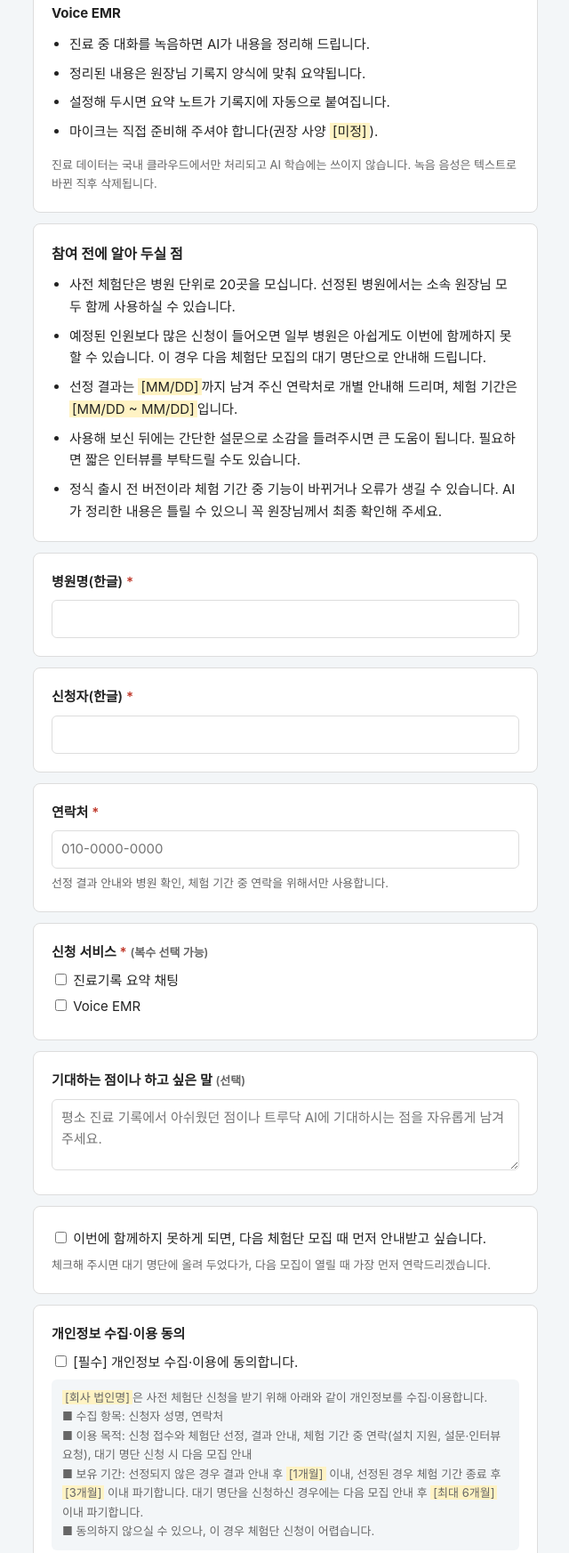
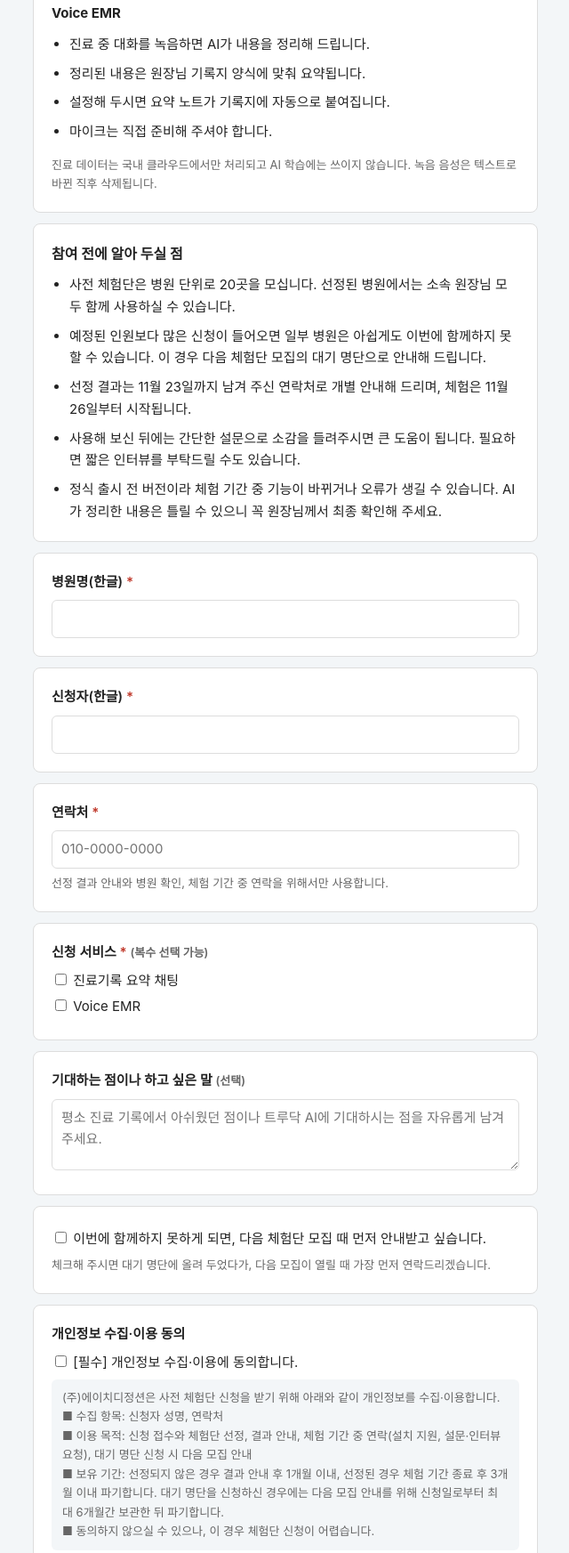
Before and after one commit to dhkim-hdj/truedoc-ai-beta-preview, a plain HTML site: page index.html in a window 1280 px wide. Shown: the part 754-2499 px from the top of the page at 89% size, without its empty margins (319-959 px from the left). Drawn offline with Linux system fonts and the light colour scheme.

Commit message:
Fill in dates, company name, retention periods
Co-Authored-By: Claude Opus 5.5 <noreply@anthropic.com>

```diff
--- a/index.html
+++ b/index.html
@@ -85,7 +85,7 @@
       <li>진료 중 대화를 녹음하면 AI가 내용을 정리해 드립니다.</li>
       <li>정리된 내용은 원장님 기록지 양식에 맞춰 요약됩니다.</li>
       <li>설정해 두시면 요약 노트가 기록지에 자동으로 붙여집니다.</li>
-      <li>마이크는 직접 준비해 주셔야 합니다(권장 사양 <span class="tbd">[미정]</span>).</li>
+      <li>마이크는 직접 준비해 주셔야 합니다.</li>
     </ul>
     <p class="muted" style="margin-top:14px">진료 데이터는 국내 클라우드에서만 처리되고 AI 학습에는 쓰이지 않습니다. 녹음 음성은 텍스트로 바뀐 직후 삭제됩니다.</p>
   </div>
@@ -95,7 +95,7 @@
     <ul class="notes">
       <li>사전 체험단은 병원 단위로 20곳을 모십니다. 선정된 병원에서는 소속 원장님 모두 함께 사용하실 수 있습니다.</li>
       <li>예정된 인원보다 많은 신청이 들어오면 일부 병원은 아쉽게도 이번에 함께하지 못할 수 있습니다. 이 경우 다음 체험단 모집의 대기 명단으로 안내해 드립니다.</li>
-      <li>선정 결과는 <span class="tbd">[MM/DD]</span>까지 남겨 주신 연락처로 개별 안내해 드리며, 체험 기간은 <span class="tbd">[MM/DD ~ MM/DD]</span>입니다.</li>
+      <li>선정 결과는 11월 23일까지 남겨 주신 연락처로 개별 안내해 드리며, 체험은 11월 26일부터 시작됩니다.</li>
       <li>사용해 보신 뒤에는 간단한 설문으로 소감을 들려주시면 큰 도움이 됩니다. 필요하면 짧은 인터뷰를 부탁드릴 수도 있습니다.</li>
       <li>정식 출시 전 버전이라 체험 기간 중 기능이 바뀌거나 오류가 생길 수 있습니다. AI가 정리한 내용은 틀릴 수 있으니 꼭 원장님께서 최종 확인해 주세요.</li>
     </ul>
@@ -123,7 +123,7 @@
       <label class="opt"><input type="checkbox" id="svcSum"> 진료기록 요약 채팅</label>
       <label class="opt"><input type="checkbox" id="svcVoice"> Voice EMR</label>
       <div class="sub" id="micWrap" hidden>
-        <label class="opt"><input type="checkbox" id="mic"> 권장 사양 마이크를 직접 준비할 수 있습니다. <span class="req">*</span></label>
+        <label class="opt"><input type="checkbox" id="mic"> 마이크를 직접 준비할 수 있습니다. <span class="req">*</span></label>
       </div>
     </div>
 
@@ -142,10 +142,10 @@
 
       <label class="opt"><input type="checkbox" id="agreeReq"> [필수] 개인정보 수집·이용에 동의합니다.</label>
       <div class="terms">
-        <span class="tbd">[회사 법인명]</span>은 사전 체험단 신청을 받기 위해 아래와 같이 개인정보를 수집·이용합니다.<br>
+        (주)에이치디정션은 사전 체험단 신청을 받기 위해 아래와 같이 개인정보를 수집·이용합니다.<br>
         ■ 수집 항목: 신청자 성명, 연락처<br>
         ■ 이용 목적: 신청 접수와 체험단 선정, 결과 안내, 체험 기간 중 연락(설치 지원, 설문·인터뷰 요청), 대기 명단 신청 시 다음 모집 안내<br>
-        ■ 보유 기간: 선정되지 않은 경우 결과 안내 후 <span class="tbd">[1개월]</span> 이내, 선정된 경우 체험 기간 종료 후 <span class="tbd">[3개월]</span> 이내 파기합니다. 대기 명단을 신청하신 경우에는 다음 모집 안내 후 <span class="tbd">[최대 6개월]</span> 이내 파기합니다.<br>
+        ■ 보유 기간: 선정되지 않은 경우 결과 안내 후 1개월 이내, 선정된 경우 체험 기간 종료 후 3개월 이내 파기합니다. 대기 명단을 신청하신 경우에는 다음 모집 안내를 위해 신청일로부터 최대 6개월간 보관한 뒤 파기합니다.<br>
         ■ 동의하지 않으실 수 있으나, 이 경우 체험단 신청이 어렵습니다.
       </div>
 
@@ -164,7 +164,7 @@
 
   <div class="card" id="done" hidden>
     <h2>신청해 주셔서 감사합니다</h2>
-    <p>선정 결과는 <span class="tbd">[MM/DD]</span>까지 남겨 주신 연락처로 안내해 드리겠습니다.</p>
+    <p>선정 결과는 11월 23일까지 남겨 주신 연락처로 안내해 드리겠습니다.</p>
   </div>
 
 </div>
```
